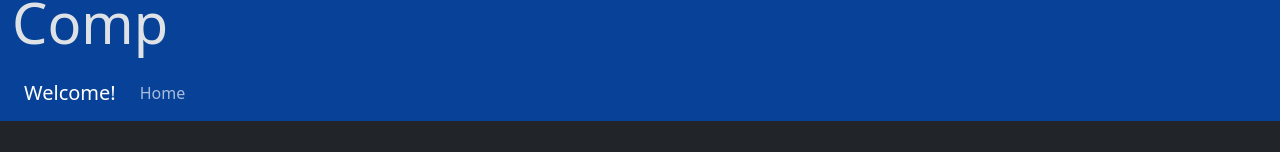
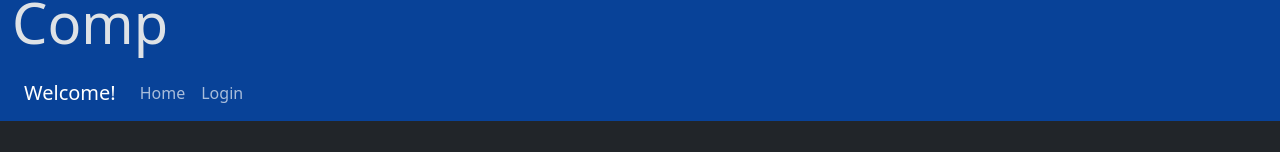
Before and after one commit to borysyy/ProgrammingComp, a React app in the folder frontend/: page / in a window 1280 px wide. Shown: the part 145-297 px from the top of the page. Built offline with nearby package versions, Linux system fonts and the light colour scheme.

Commit message:
Added login to nav bar

```diff
--- a/frontend/src/components/ui/Navigation.js
+++ b/frontend/src/components/ui/Navigation.js
@@ -15,6 +15,9 @@ function Navigation() {
             <Nav.Link as={Link} to="/">
               Home
             </Nav.Link>
+            <Nav.Link as={Link} to="/Login">
+              Login
+            </Nav.Link>
           </Nav>
         </Navbar.Collapse>
       </Container>
```
